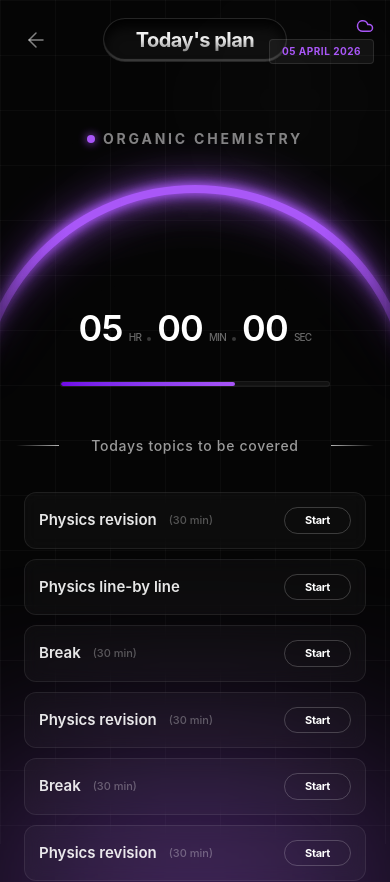
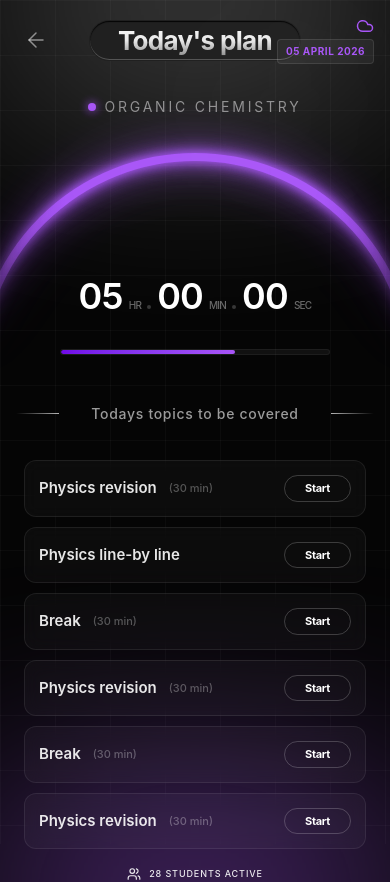
Before and after one commit to Harshydv-me/Planner, a React (Vite) app: page / in a window 390 px wide. Shown: the top 882 px of the page. Built offline with nearby package versions, Linux system fonts and the light colour scheme.

Commit message:
style: implement top white ambient glow and refine header badge typography

```diff
--- a/src/App.jsx
+++ b/src/App.jsx
@@ -86,6 +86,13 @@ function App() {
       {/* Grid Background */}
       <div className="fixed inset-0 grid-bg pointer-events-none" />
 
+      {/* Top White Ambient Glow */}
+      <div className="fixed top-0 left-0 right-0 pointer-events-none z-0">
+        <div
+          className="absolute top-[-100px] left-0 right-0 h-[200px] blur-[120px] opacity-30 bg-white"
+        />
+      </div>
+
       {/* Bottom Theme Ambient Glow - Refined for seamless bloom */}
       <div className="fixed bottom-0 left-0 right-0 pointer-events-none z-0">
         <div
@@ -119,11 +126,11 @@ function App() {
           </motion.button>
 
           <div className="relative group">
-            <div className="relative px-8 py-1.5 rounded-full bg-[#0d0d0d] border border-white/10 flex items-center justify-center"
+            <div className="relative px-7 py-0 rounded-full bg-[#202020] border border-white/0 flex items-center justify-center"
                  style={{
-                   boxShadow: 'inset 0 8px 12px rgba(0,0,0,0.9), inset 0 -2px 1px rgba(255, 255, 255, 0.2)'
+                   boxShadow: 'inset 0 1px 1px rgba(0, 0, 0, 0.9), inset 0 -1px 0.5px rgba(255, 255, 255, 0.23)'
                  }}>
-              <span className="text-[20px] font-bold tracking-tight whitespace-nowrap bg-gradient-to-b from-white via-white/90 to-white/40 bg-clip-text text-transparent">
+              <span className="text-[26px] font-bold tracking-tight whitespace-nowrap bg-gradient-to-b from-white via-white/90 to-white/40 bg-clip-text text-transparent">
                 Today's plan
               </span>
             </div>
@@ -131,7 +138,7 @@ function App() {
 
           <div className="absolute right-0 xl:right-14 flex flex-col items-end">
             <Cloud size={18} className={`${theme.accent} mb-1`} />
-            <div className={`px-3 py-1 rounded-sm bg-white/5 border border-white/10 text-[10px] font-bold tracking-wider uppercase ${theme.accent}`}>
+            <div className={`px-2 py-1 rounded-sm bg-white/5 border border-white/10 text-[10px] font-bold tracking-wider uppercase ${theme.accent}`}>
               05 April 2026
             </div>
           </div>
@@ -139,7 +146,7 @@ function App() {
 
         {/* topics tab */}
         {/* Dashboard Split View */}
-        <div className="flex flex-col lg:flex-row items-center lg:items-start lg:justify-start gap-6 lg:gap-44 flex-1 lg:min-h-0 lg:overflow-visible custom-scrollbar pt-10 lg:pt-0">
+        <div className="flex flex-col lg:flex-row items-center lg:items-start lg:justify-start gap-6 lg:gap-44 flex-1 lg:min-h-0 lg:overflow-visible custom-scrollbar pt-2 lg:pt-0">
           {/* clock tab */}
           {/* Left Column: Hero & Timer - Scaled Down */}
           <div className="w-full lg:max-w-[420px] flex flex-col items-center lg:pl-20 lg:pt-25 flex-shrink-0 relative" >
@@ -152,7 +159,7 @@ function App() {
             >
               <div className={`w-2 h-2 rounded-full ${theme.bgAccent}`}
                    style={{ boxShadow: `0 0 10px ${theme.color}` }} />
-              <span className="text-[14px] font-bold tracking-[0.2em] text-white/50 uppercase">Organic Chemistry</span>
+              <span className="text-[14px] font-normal tracking-[0.2em] text-white/50 uppercase">Organic Chemistry</span>
             </motion.div>
 
             {/* Fixed-Size Semicircle Arc Hero - Extra Large Scale (Slightly Increased) */}
```
